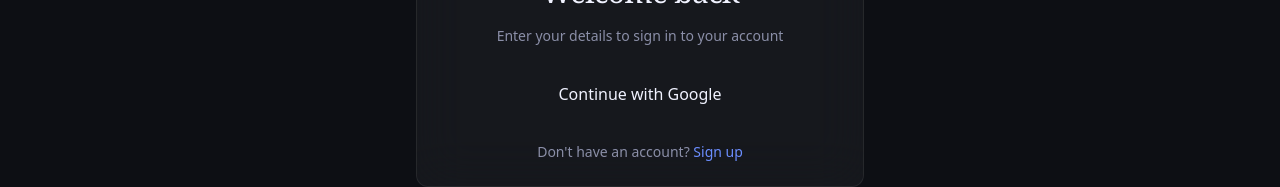
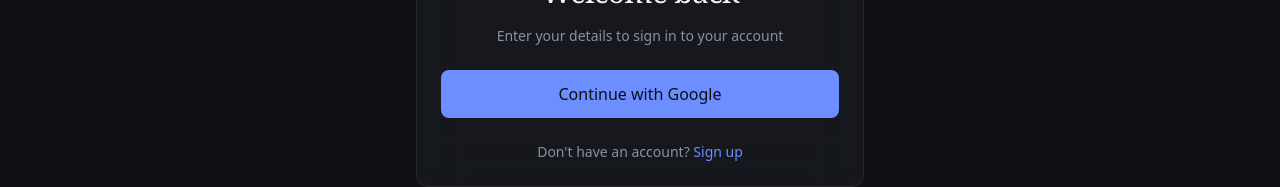
Before and after one commit to aliaspiyush/MindAnchor, a Next.js app: page /login in a window 1280 px wide. Shown: the part 382-569 px from the top of the page. Built offline with nearby package versions, Linux system fonts and the light colour scheme; no server answers; a web font is replaced by a local one.

Commit message:
fix: update button variants to resolve build type error

```diff
--- a/app/(auth)/login/page.tsx
+++ b/app/(auth)/login/page.tsx
@@ -49,7 +49,7 @@
           )}
 
           <Button
-            variant="default"
+            variant="primary"
             className="w-full py-6 text-base"
             onClick={handleGoogleLogin}
             type="button"
--- a/app/(auth)/signup/page.tsx
+++ b/app/(auth)/signup/page.tsx
@@ -50,7 +50,7 @@
           )}
 
           <Button
-            variant="default"
+            variant="primary"
             className="w-full py-6 text-base"
             onClick={handleGoogleSignup}
             type="button"
```
